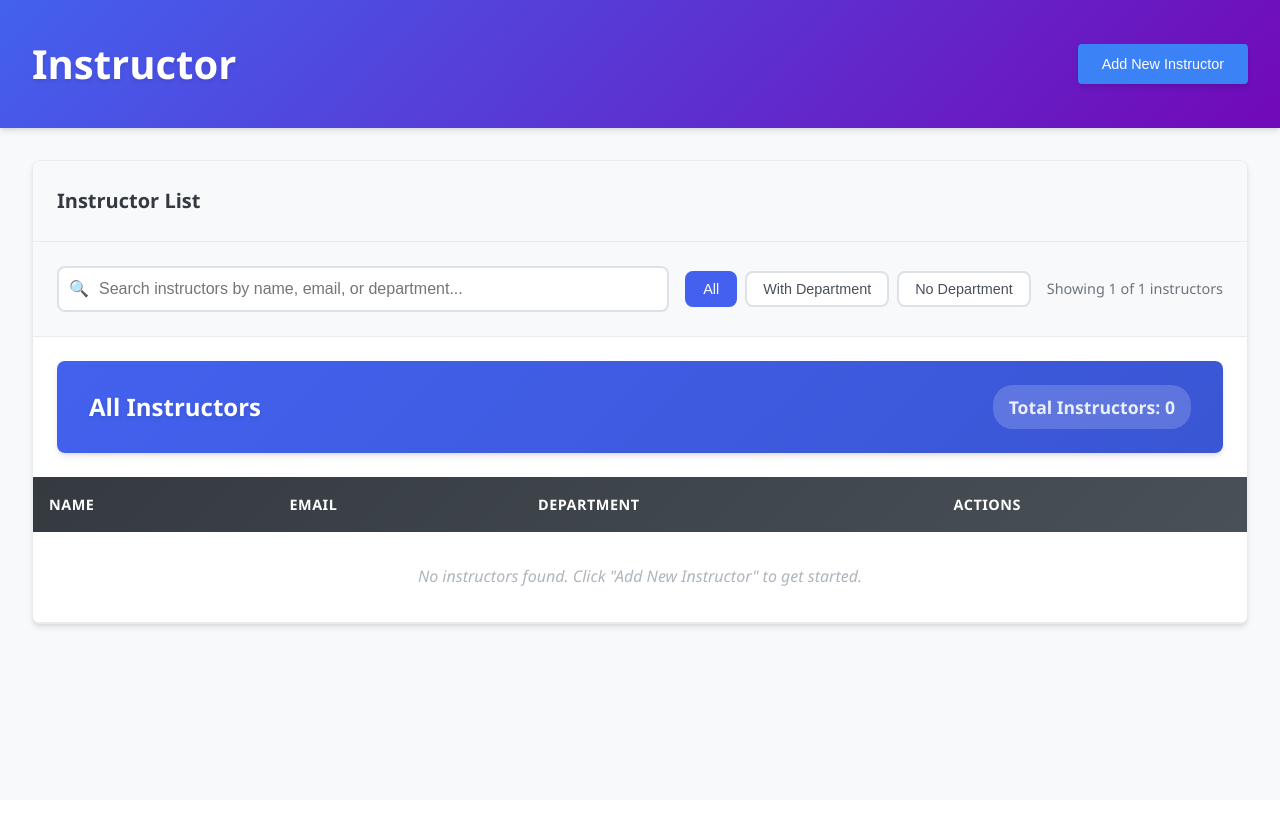
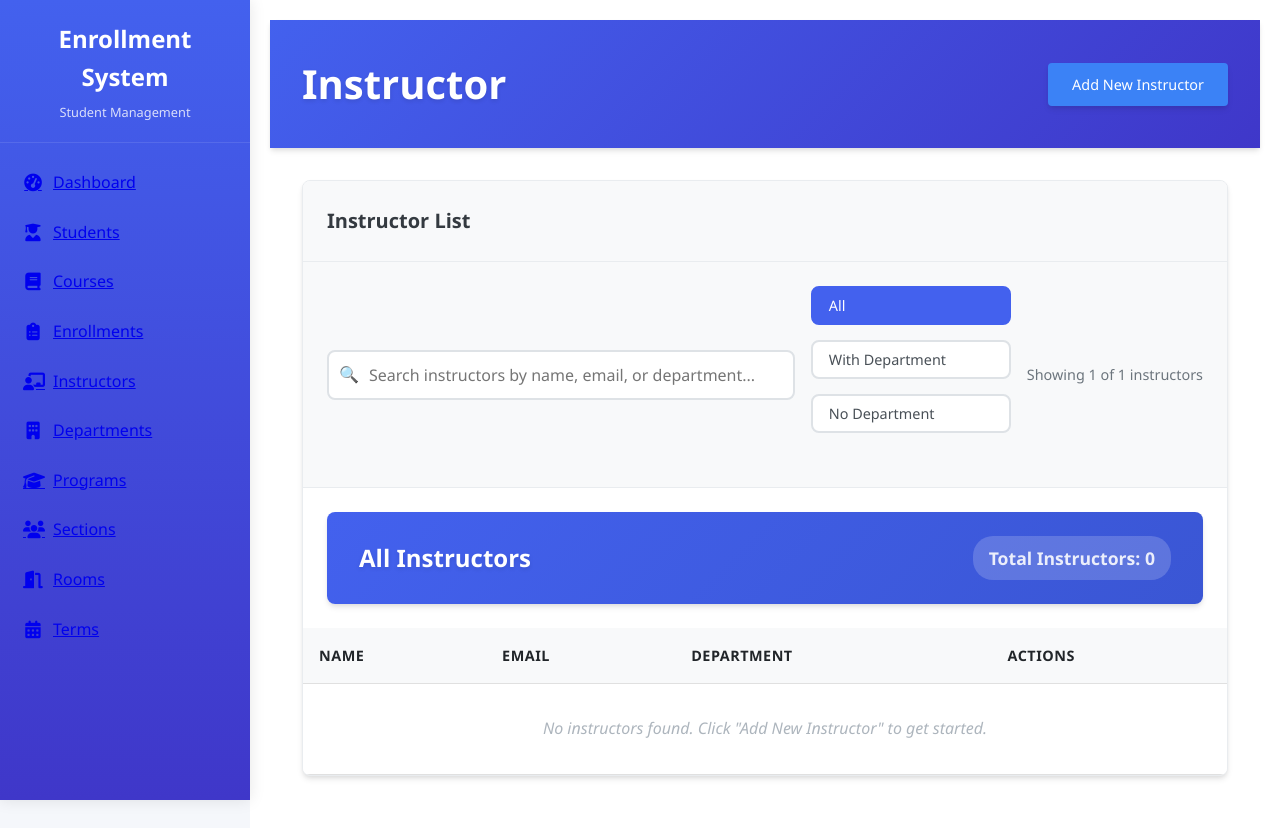
Before and after one commit to ynion-mabeamae/DBA_Student_Enrollment_System, a PHP site: page /student_enrollment_system/includes/instructor.php in a window 1280 px wide. Before the commit the page ends 629 px from the top, so only its background shows below. Run offline with PHP 8.4, Linux system fonts and the light colour scheme; data that the repository does not hold is empty.

Commit message:
Add a main-content

```diff
--- a/student_enrollment_system/includes/instructor.php
+++ b/student_enrollment_system/includes/instructor.php
@@ -106,6 +106,8 @@ $total_instructors = $instructors->num_rows;
   <meta name="viewport" content="width=device-width, initial-scale=1.0">
   <title>Instructor</title>
   <link rel="stylesheet" href="../styles/instructor.css">
+  <link rel="stylesheet" href="https://cdnjs.cloudflare.com/ajax/libs/font-awesome/6.4.0/css/all.min.css">
+  <link rel="stylesheet" href="../styles/dashboard.css">
 </head>
 <body>
   <!-- Success/Error Notification -->
@@ -133,6 +135,57 @@ $total_instructors = $instructors->num_rows;
     <?php unset($_SESSION['error_message']); ?>
   <?php endif; ?>
 
+  <!-- Sidebar -->
+    <div class="sidebar">
+        <div class="sidebar-header">
+            <h2>Enrollment System</h2>
+            <p>Student Management</p>
+        </div>
+        <div class="sidebar-menu">
+            <a href="dashboard.php" class="menu-item">
+                <i class="fas fa-tachometer-alt"></i>
+                <span>Dashboard</span>
+            </a>
+            <a href="student.php" class="menu-item" >
+                <i class="fas fa-user-graduate"></i>
+                <span>Students</span>
+            </a>
+            <a href="course.php" class="menu-item">
+                <i class="fas fa-book"></i>
+                <span>Courses</span>
+            </a>
+            <a href="enrollment.php" class="menu-item">
+                <i class="fas fa-clipboard-list"></i>
+                <span>Enrollments</span>
+            </a>
+            <a href="instructor.php" class="menu-item">
+                <i class="fas fa-chalkboard-teacher"></i>
+                <span>Instructors</span>
+            </a>
+            <a href="department.php" class="menu-item">
+                <i class="fas fa-building"></i>
+                <span>Departments</span>
+            </a>
+            <a href="program.php" class="menu-item">
+                <i class="fas fa-graduation-cap"></i>
+                <span>Programs</span>
+            </a>
+            <a href="section.php" class="menu-item">
+                <i class="fas fa-users"></i>
+                <span>Sections</span>
+            </a>
+            <a href="room.php" class="menu-item">
+                <i class="fas fa-door-open"></i>
+                <span>Rooms</span>
+            </a>
+            <a href="term.php" class="menu-item">
+                <i class="fas fa-calendar-alt"></i>
+                <span>Terms</span>
+            </a>
+        </div>
+    </div>
+
+  <div class="main-content">
     <div class="page-header">
       <h1>Instructor</h1>
       <button class="btn btn-primary" id="openInstructorModal">Add New Instructor</button>
@@ -308,6 +361,10 @@ $total_instructors = $instructors->num_rows;
         </tbody>
       </table>
     </div>
+  </div>
+
+
+
 
     <script src="../script/instructor.js"></script>
 </body>
--- a/student_enrollment_system/styles/instructor.css
+++ b/student_enrollment_system/styles/instructor.css
@@ -36,6 +36,15 @@ body {
     color: var(--gray-800);
     line-height: 1.6;
     background: var(--gray-100);
+}
+
+/* Main Content */
+.main-content {
+    background: white;
+    min-height: 100vh;
+    margin: 0;
+    border-radius: 0;
+    box-shadow: none;
 }
 
 /* Page Header */
```
Lines whose indentation alone changed are shown as unchanged.
